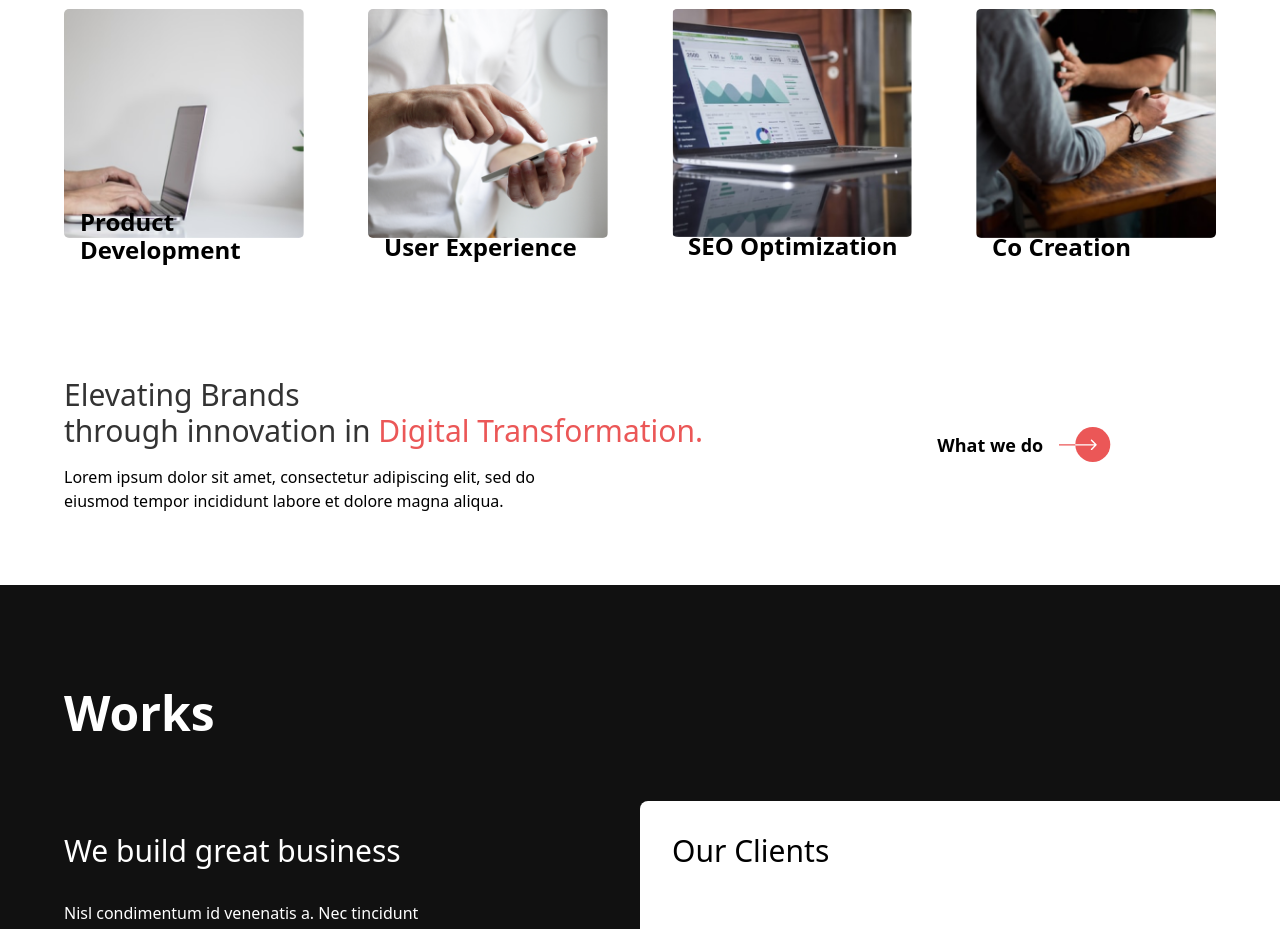
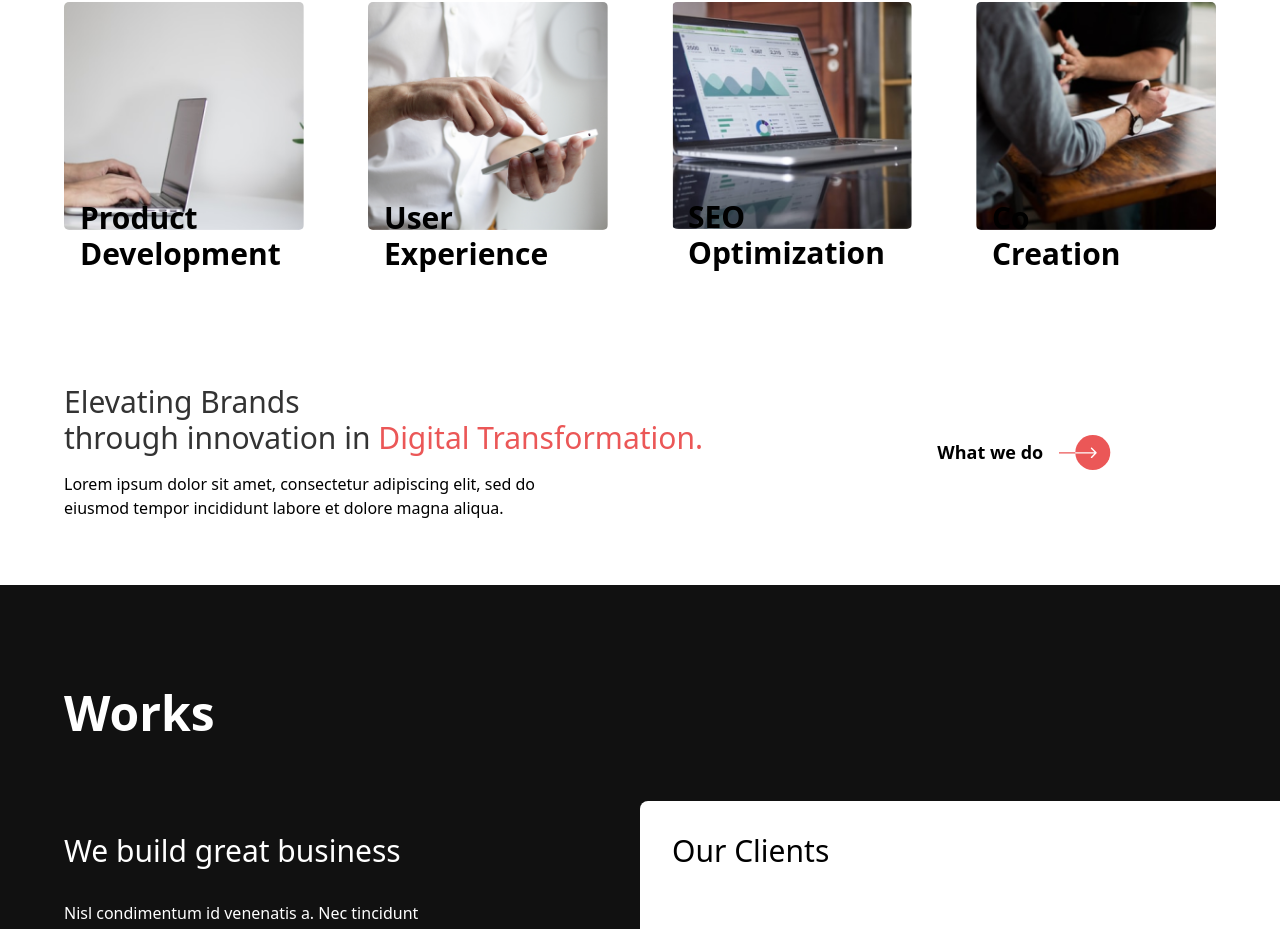
Before and after one commit to alisyahidin/xdev, a Next.js app: page / in a window 1280 px wide. Shown: the part 1015-1944 px from the top of the page. Built offline with nearby package versions, Linux system fonts and the light colour scheme.

Commit message:
update our services homepage

```diff
--- a/components/homepage/OurServices.tsx
+++ b/components/homepage/OurServices.tsx
@@ -38,7 +38,7 @@ const Services: React.FC<ServicesProps> = () => {
 
   return (
     <AnimateSharedLayout type="crossfade">
-      <div className="w-full grid sm:grid-cols-4 grid-cols-2 gap-8 sm:gap-16 mb-8 sm:mb-16">
+      <div className="w-full grid md:grid-cols-4 grid-cols-2 gap-8 md:gap-16 mb-8 md:mb-16">
         {ourServices.map(({ image, title }, index) => (
           <div key={index} className="block cursor-pointer z-0">
             <motion.div layoutId={`service-container-${index}`} onClick={() => setActiveIndex(index)} className="block">
@@ -49,10 +49,6 @@ const Services: React.FC<ServicesProps> = () => {
                 src={image}
                 alt={title}
               />
-              {/* <div
-                className="absolute w-full h-full top-0 left-0 rounded-md"
-                style={{ boxShadow: 'rgb(255, 255, 255) 0px -40px 60px -30px inset' }}
-              /> */}
             </motion.div>
             <motion.h3
               animate={{
@@ -64,9 +60,9 @@ const Services: React.FC<ServicesProps> = () => {
                 }
               }}
               style={{ marginTop: -30, opacity: 1, wordWrap: 'break-word' }}
-              className="inline-block text-2xl font-bold leading-7 ml-4"
+              className="inline-block whitespace-pre-line text-2xl lg:text-3xl font-bold leading-8 ml-4"
             >
-              {title}
+              {title.replace(' ', '\n')}
             </motion.h3>
           </div>
         ))}
@@ -91,20 +87,23 @@ const Services: React.FC<ServicesProps> = () => {
                 src={ourServices[activeIndex].image}
                 alt={ourServices[activeIndex].title}
               />
-              <div className="flex-1 my-8 md:my-0 text-center md:text-left md:ml-10">
+              <div className="flex-1 my-8 md:my-0 text-center md:text-left md:mx-6 lg:mx-10">
                 <h3
-                  className="title-center sm:title-left text-2xl font-bold md:leading-7 mb-4"
+                  className="title-center sm:title-left text-2xl lg:text-3xl font-bold md:leading-7 mb-4"
                 >
                   {ourServices[activeIndex].title}
                 </h3>
-                <p className="sm:whitespace-pre-line mb-4">
+                <p className="lg:whitespace-pre-line mb-4">
                   {ourServices[activeIndex].detail}
                 </p>
                 <p>
                   {ourServices[activeIndex].category}
                 </p>
               </div>
-              <svg onClick={() => setActiveIndex(null)} className="cursor-pointer" height="38px" viewBox="0 0 9.9375 8.1761" xmlns="http://www.w3.org/2000/svg">
+              <button onClick={() => setActiveIndex(null)} className="block md:hidden mt-2 ring-2 ring-gray-400 px-8 rounded-sm">
+                OK
+              </button>
+              <svg onClick={() => setActiveIndex(null)} className="hidden md:block cursor-pointer" height="32px" viewBox="0 0 9.9375 8.1761" xmlns="http://www.w3.org/2000/svg">
                 <g transform="translate(-100.03 -144.41)">
                   <g fill="none" stroke="#4F4F4F" strokeWidth="0.8" strokeDasharray="8">
                     <path d="m102.19 145.69 5.6127 5.6127" />
```
